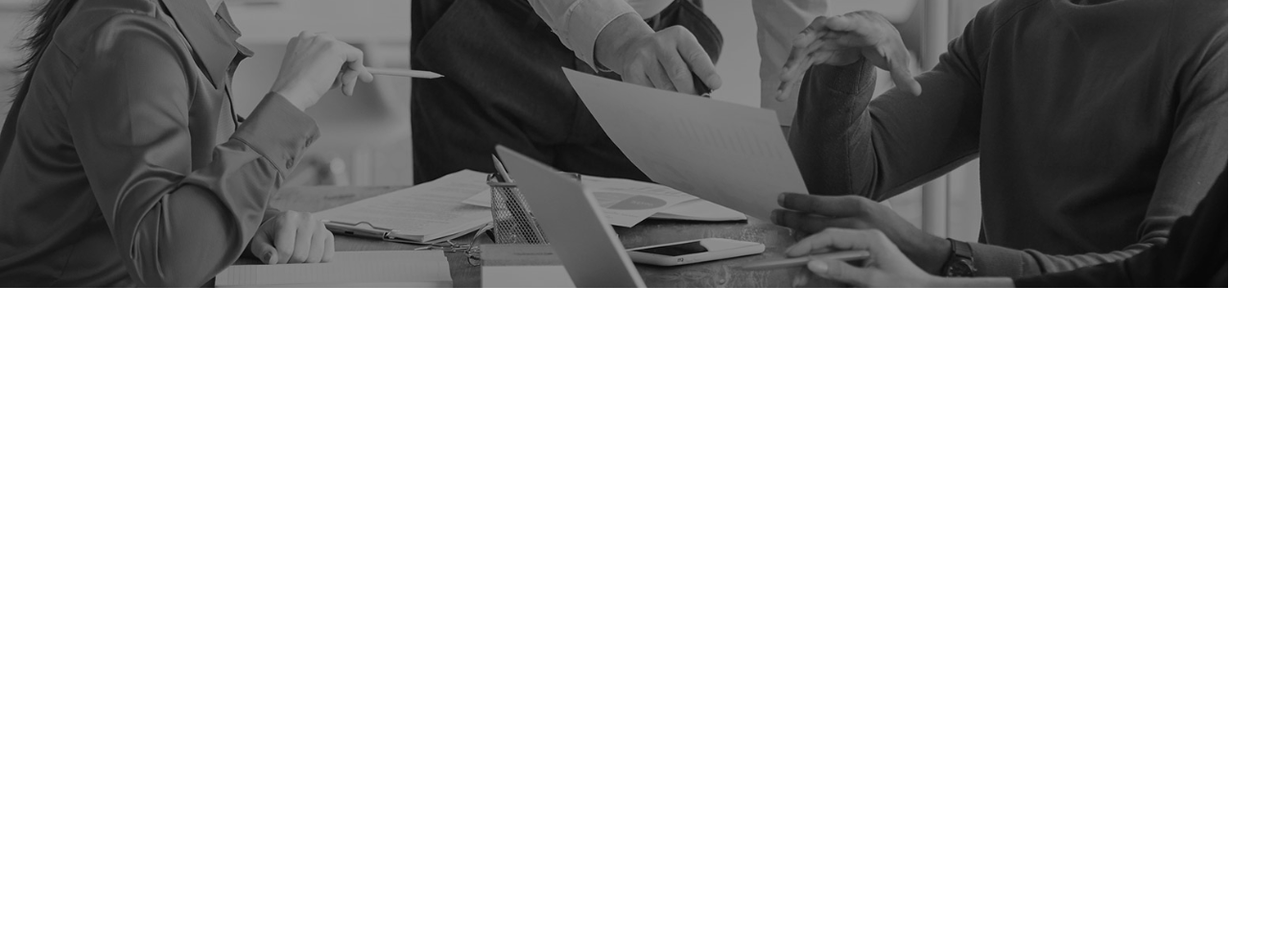
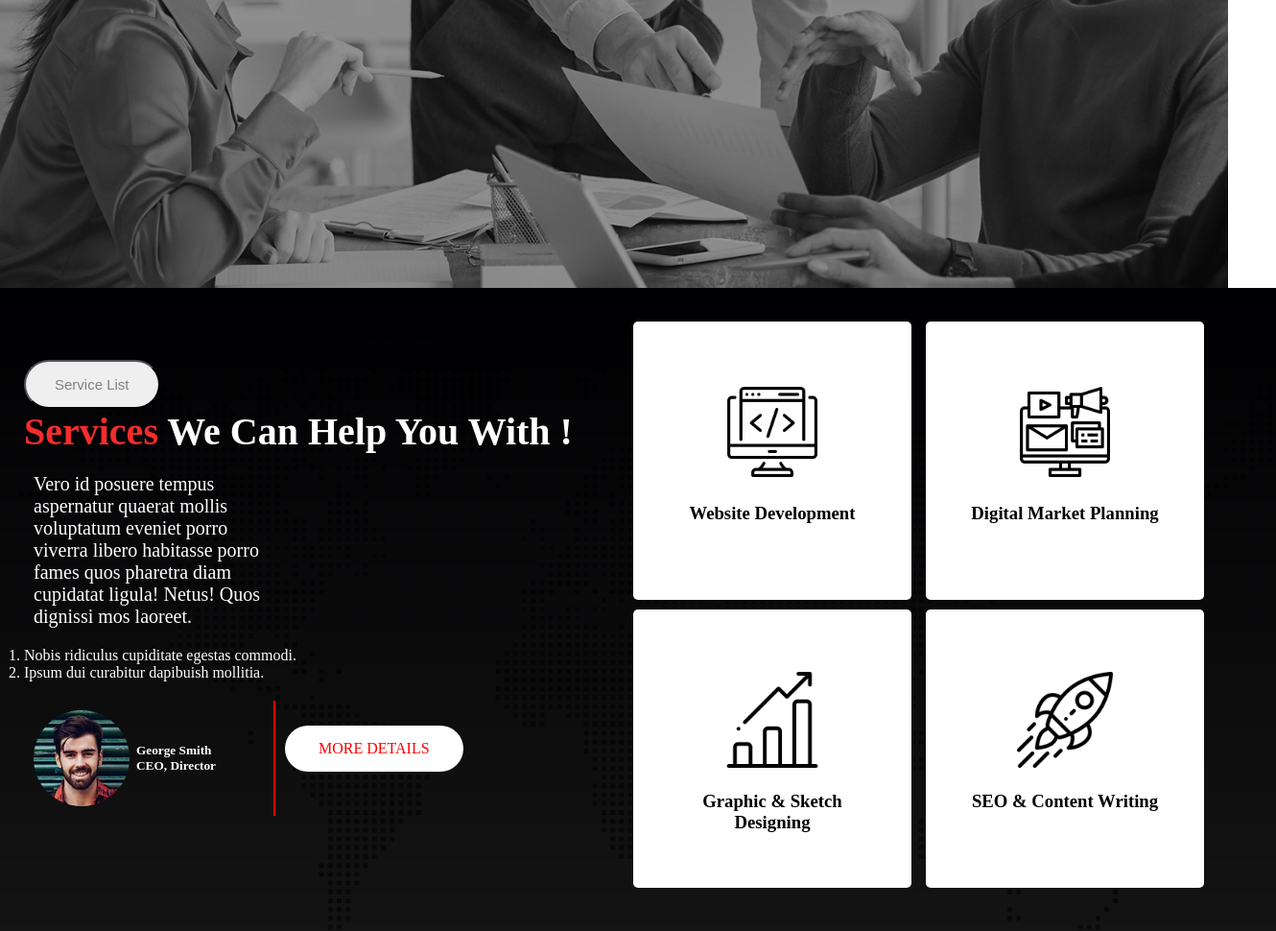
Before and after one commit to Soikat07/Digital-Agency, a plain HTML site: page index.html in a window 1280 px wide. Shown: the part 570-1540 px from the top of the page at 96% size, 1330 px wide, since content can reach past the window. Before the commit the page ends 870 px from the top, so only its background shows below. Drawn offline with Linux system fonts and the light colour scheme.

Commit message:
section-1 add

```diff
--- a/Styles/style.css
+++ b/Styles/style.css
@@ -27,7 +27,8 @@ margin-left: 0;
 .items{
      display: flex;
 list-style: none;
-gap: 15px;
+gap: 25px;
+font-size: large;
 }
 
 
@@ -52,14 +53,95 @@ gap: 15px;
 .banner-des{
      font-size: 18px;
      margin-bottom: 10px;
+     margin: 1rem 0;
 }
 .btn-1{
      color: white;
      background-color: #F52C2C;
      border: none;
-     padding: 7px 12px;
+     padding: 10px 15px;
 }
 .btn-2{
      border: none;
-     padding: 7px 12px;
+     padding: 10px 15px;
+     margin-left: 5px;
 }
+
+/* Section-1 style */
+
+.section-1{
+     display: flex;
+     width: 100%;
+     height: 100vh;
+     background-image: url(../asset/image/footer-bg.png), linear-gradient(rgb(0, 0, 2), rgba(0,0,0,0.9));
+     background-blend-mode: overlay;
+     color: white;
+     padding: 25px;
+
+}
+.left-container{
+     padding-top: 50px;
+}
+.btn-3{
+     padding: 15px 30px;
+     border-radius: 30px;
+     color: gray;
+     font-size: 15px;
+}
+.left-container-title{
+     font-size: 40px;
+}
+.left-container-des{
+     font-size: 20px;
+     width: 40%;
+     margin: 10px 0;
+     padding: 10px;
+}
+.left-container-div{
+     display: flex;
+     align-items: center;
+}
+.author-div{
+     display: flex;
+     align-items: center;
+     padding:10px;
+     gap: 7px;
+     margin-top: 20px;
+     border-right: 2px solid red;
+     padding-right: 60px;
+}
+.author-img{
+     height: 100px;
+     width: 100px;
+     border-radius: 50px;
+}
+.button-div{
+     margin-left: 10px;
+     background: white;
+     color: red;
+     padding: 15px 35px;
+     border-radius: 30px;
+}
+.div-left{
+     margin-bottom: 15px;
+}
+.right-container{
+     display: flex;
+     padding-right: 50px;
+     gap: 5px;
+}
+.logo{
+     margin: 20px 0;
+}
+.service{
+     background-color: white;
+     color: black;
+     text-align: center;
+     height: 200px;
+     width: 200px;
+     padding: 45px;
+     border-radius: 5px;
+     margin-top: 10px;
+     margin-left: 10px;
+     /* box-shadow: 4px 4px 4px gray; */
+}
--- a/index.html
+++ b/index.html
@@ -35,5 +35,50 @@
                </div>
                </div>
      </header>
+     <main>
+          <!-- Section-1 -->
+          <section class="section-1">
+               <div class="left-container">
+                    <button class="btn-3">Service List</button>
+                    <h1 class="left-container-title"><span class="primary-color">Services</span> We Can Help You With !</h1>
+                    <p class="left-container-des">Vero id posuere tempus aspernatur quaerat mollis voluptatum eveniet porro viverra libero habitasse porro fames quos pharetra diam cupidatat ligula! Netus! Quos dignissi mos laoreet.</p>
+                    <ol>
+                         <li>Nobis ridiculus cupiditate egestas commodi.</li>
+                         <li>Ipsum dui curabitur dapibuish mollitia.</li>
+                    </ol>
+                    <div class="left-container-div">
+                         <div class="author-div">
+                             <img class="author-img" src="asset/image/author.jpg" alt="">
+                             <h5>George Smith <br> CEO, Director</h5>
+                         </div>
+                         <div class="button-div">
+                              <div class="btn-4">MORE DETAILS</div>
+                         </div>
+                    </div>
+               </div>
+               <div class="right-container">
+                    <div class="div-left">
+                         <div class="service">
+                              <img class="logo" src="asset/icons/coding.png" width="100" alt="">
+                              <h3>Website Development</h3>
+                         </div>
+                         <div class="service">
+                              <img class="logo" src="asset/icons/bar-chart.png" width="100" alt="">
+                              <h3>Graphic & Sketch Designing</h3>
+                         </div>
+                    </div>
+                    <div class="div-right">
+                         <div class="service">
+                              <img class="logo" src="asset/icons/digital-marketing.png" width="100" alt="">
+                              <h3>Digital Market Planning</h3>
+                         </div>
+                         <div class="service">
+                              <img class="logo" src="asset/icons/startup.png" width="100" alt="">
+                              <h3>SEO & Content Writing</h3>
+                         </div>
+                    </div>
+               </div>
+          </section>
+     </main>
 </body>
 </html>
```
